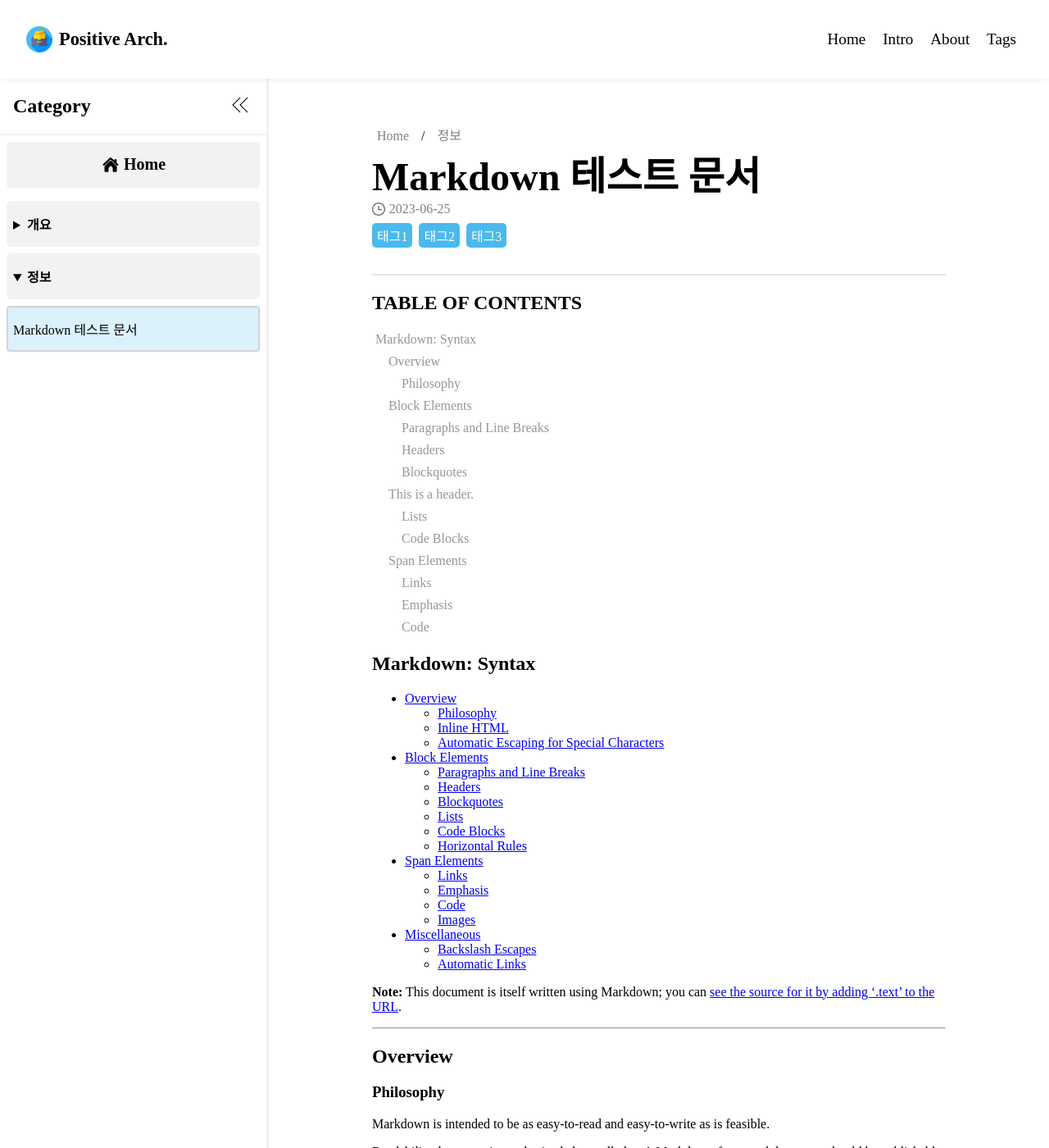
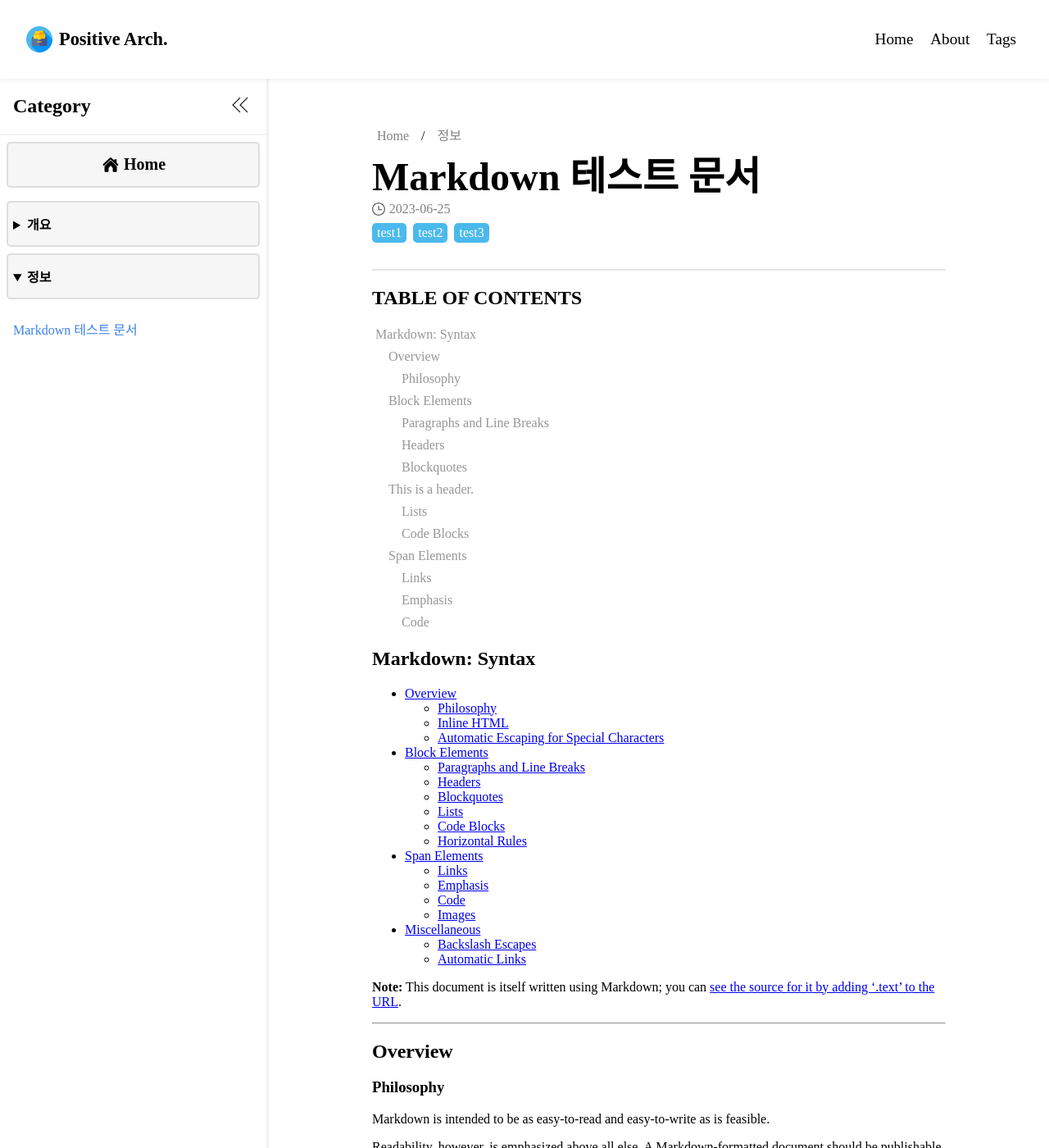
Before and after one commit to positiveWand/positivewand.github.io, a Jekyll site: the page built from 정보/_posts/2023-06-25-TEST.md, in a window 1280 px wide and 1400 px high. Shown: the whole window at 82% size. Built offline with Jekyll 4.4.1, drawn with Linux system fonts in a browser that asks for light colours; the table of contents is made by our own code.

Commit message:
사이드바 디자인 보정, 포스트 페이지 태그 출력 자동화

```diff
--- a/_includes/site-header.html
+++ b/_includes/site-header.html
@@ -26,7 +26,6 @@
             <nav class="header-nav">
                 <ul>
                     <li><a href="/">Home</a></li>
-                    <li><a href="/intro/">Intro</a></li>
                     <li><a href="/about/">About</a></li>
                     <li><a href="/tags/">Tags</a></li>
                 </ul>
--- a/_layouts/post.html
+++ b/_layouts/post.html
@@ -24,9 +24,9 @@ layout: default
             <span>{{ page.date | date: "%Y-%m-%d"}}</span>
         </div>
         <ul class="tag-list">
-            <li><a href="">태그1</a></li>
-            <li><a href="">태그2</a></li>
-            <li><a href="">태그3</a></li>
+            {% for aTag in page.tags %}
+                <li><a href="/tags/{{ aTag }}/">{{ aTag }}</a></li>
+            {% endfor %}
         </ul>
     </header>
     <div class="page-content-body post-content-body">
--- a/css/site-sidebar-style.css
+++ b/css/site-sidebar-style.css
@@ -59,7 +59,8 @@
     text-decoration: none;
     color: black;
     border-radius: 5px;
-    background: rgba(0,0,0,0.05);
+    background: rgba(168, 168, 168, 0.1);;
+    box-shadow: 0 0 0 2px rgba(200, 200, 200, 0.5) inset;
     padding: 1rem 0.5rem;
 }
 .sidebar-top-nav a:hover {
@@ -136,7 +137,8 @@
 }
 
 .sidebar-nav summary {
-    background: rgba(0,0,0,0.05);
+    background: rgba(168, 168, 168, 0.1);;
+    box-shadow: 0 0 0 2px rgba(200, 200, 200, 0.5) inset;
 
     justify-content: space-between;
     font-weight: bold;
@@ -151,7 +153,7 @@
 }
 .sidebar-nav li > a {
     display: block;
-    box-shadow: 0 0 0 2px lightgray inset;
+    /* box-shadow: 0 0 0 2px lightgray inset; */
 }
 
 .sidebar-nav summary:hover, .sidebar-nav li > a:hover {
@@ -163,8 +165,13 @@
     box-shadow: 0 0 0 2px rgba(75,185,236, 0.5) inset;
 }
 .sidebar-nav-selected {
-    background: rgba(75,185,236, 0.2);
+    border-radius: 5px;
+    /* background: rgba(75,185,236, 0.2); */
     box-shadow: none;
+    color: rgba(75,185,236, 1);
+}
+.sidebar-nav-selected a {
+    color: rgb(59,129,237);
 }
 
 .empty-item {
--- a/정보/_posts/2023-06-25-TEST.md
+++ b/정보/_posts/2023-06-25-TEST.md
@@ -2,6 +2,7 @@
 layout: post
 title: "Markdown 테스트 문서"
 toc: true
+tags: test1 test2 test3
 ---
 
 # Markdown: Syntax
```
Also changed, not shown: 개요/개요2/_posts/2023-06-20-intro.md (+1 -0 lines).
